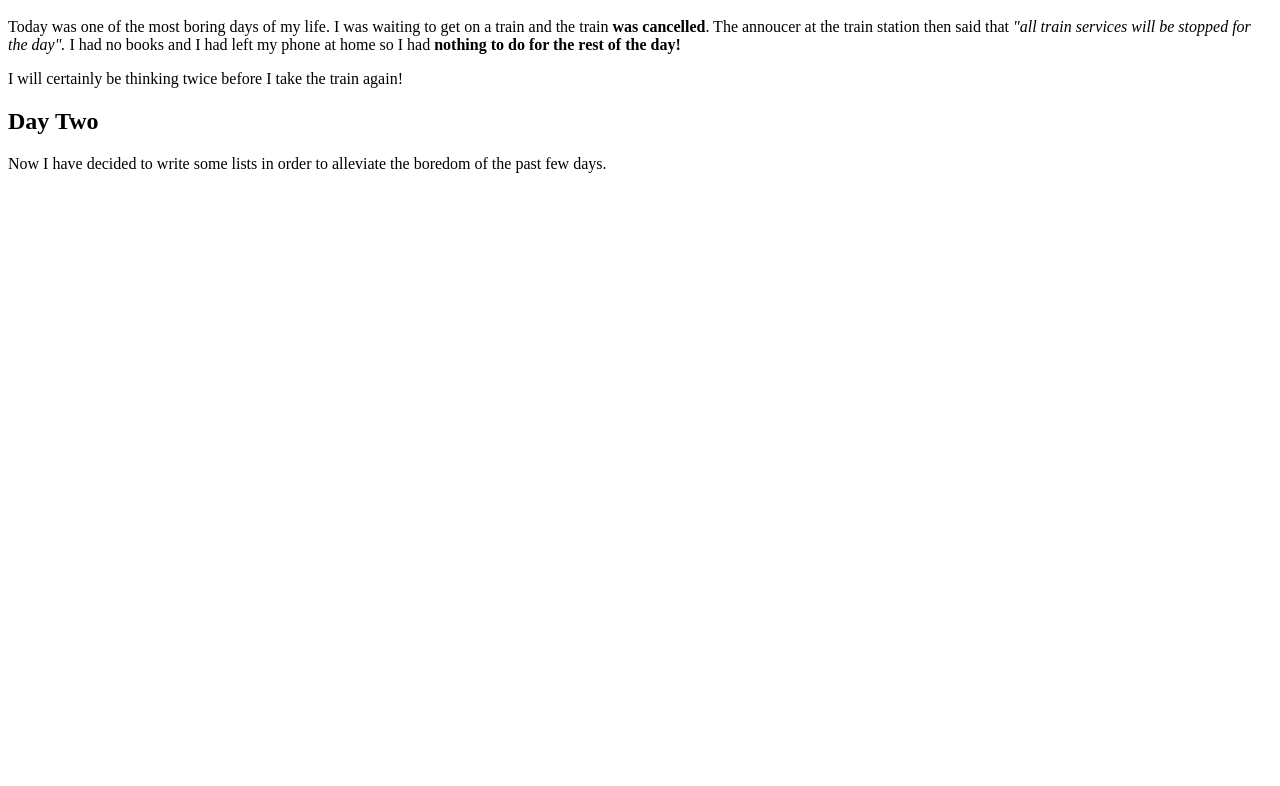
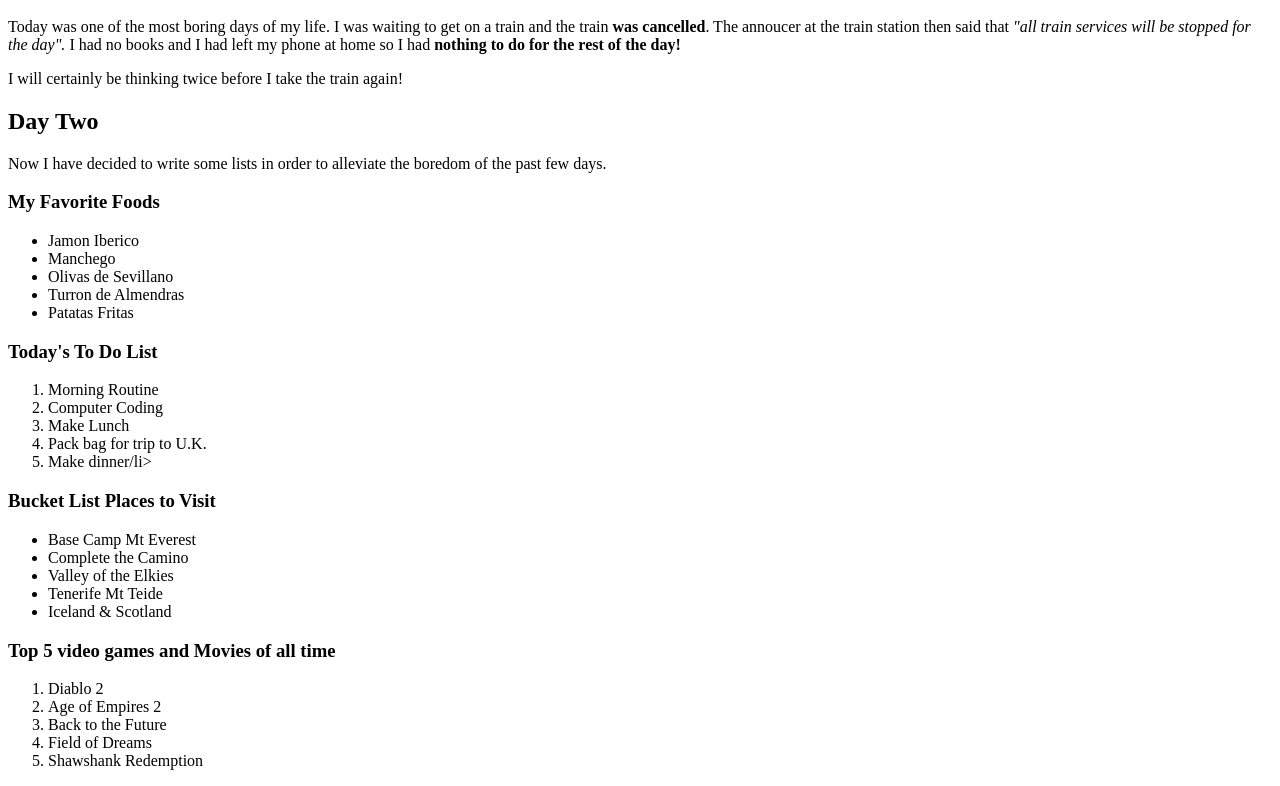
Before and after one commit to wesleypatten/odin-assignments, a plain HTML site: page index-blog.html in a window 1280 px wide. Shown: the part 109-895 px from the top of the page. Before the commit the page ends 800 px from the top, so only its background shows below. Drawn offline with Linux system fonts and the light colour scheme.

Commit message:
index-blog.html

```diff
--- a/index-blog.html
+++ b/index-blog.html
@@ -18,5 +18,37 @@
         <p>Now I have decided to write some lists in order to alleviate the boredom
             of the past few days.
         </p>
+        <h3>My Favorite Foods</h3>
+        <ul>
+            <li>Jamon Iberico</li>
+            <li>Manchego</li>
+            <li>Olivas de Sevillano</li>
+            <li>Turron de Almendras</li>
+            <li>Patatas Fritas</li>
+        </ul>
+        <h3>Today's To Do List</h3>
+        <ol>
+            <li>Morning Routine</li>
+            <li>Computer Coding</li>
+            <li>Make Lunch</li>
+            <li>Pack bag for trip to U.K.</li>
+            <li>Make dinner/li>
+        </ol>
+        <h3>Bucket List Places to Visit</h3>
+        <ul>
+            <li>Base Camp Mt Everest</li>
+            <li>Complete the Camino</li>
+            <li>Valley of the Elkies</li>
+            <li>Tenerife Mt Teide</li>
+            <li>Iceland & Scotland</li>
+        </ul>
+        <h3>Top 5 video games and Movies of all time</h3>
+        <ol>
+            <li>Diablo 2</li>
+            <li>Age of Empires 2</li>
+            <li>Back to the Future</li>
+            <li>Field of Dreams</li>
+            <li>Shawshank Redemption</li>
+        </ol>
     </body>
 </html>
```
